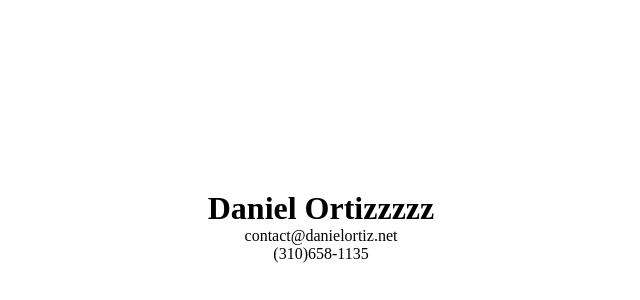
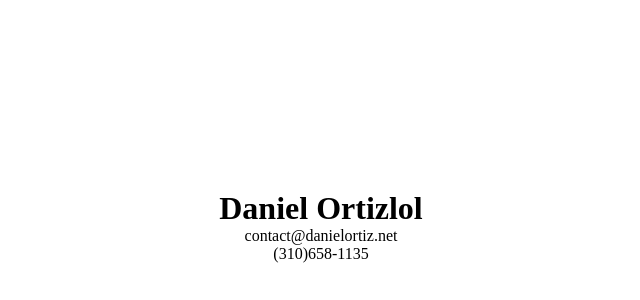
Before and after one commit to dnlrtz/DODOTNET, a plain HTML site: page git/index.html in a window 1280 px wide. Shown: the part 94-394 px from the top of the page, without its empty margins (319-959 px from the left). Drawn offline with Linux system fonts and the light colour scheme; files that its build step writes are made by us from their sources.

Commit message:
added lol on last name

```diff
--- a/git/index.html
+++ b/git/index.html
@@ -8,7 +8,7 @@
   </head>
   <body>
     <main>
-      <h1>Daniel Ortizzzzz</h1>
+      <h1>Daniel Ortizlol</h1>
       <br />
       <a href="mailto:contact@danielortiz.net" title="contact@danielortiz.net"
         >contact@danielortiz.net</a
```
